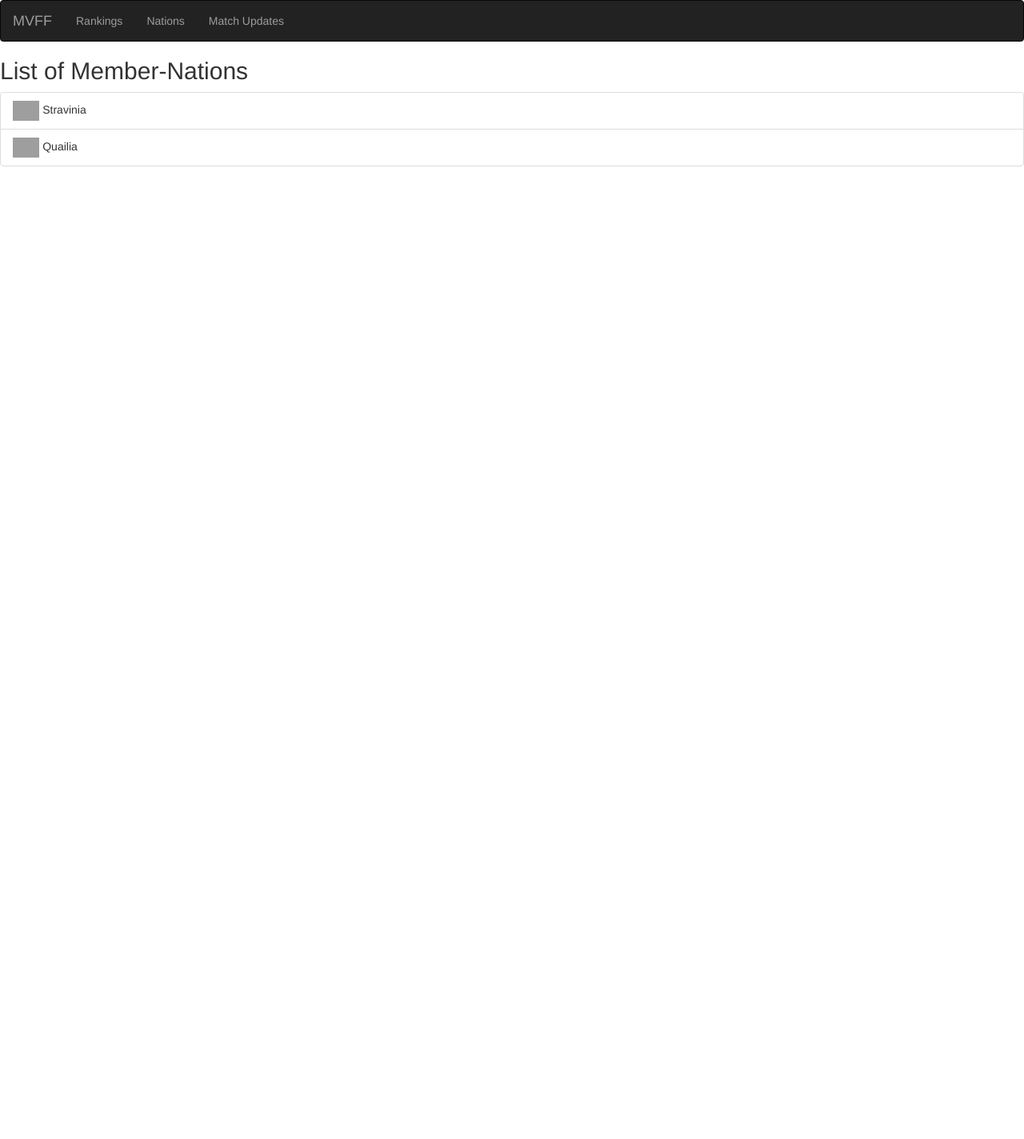
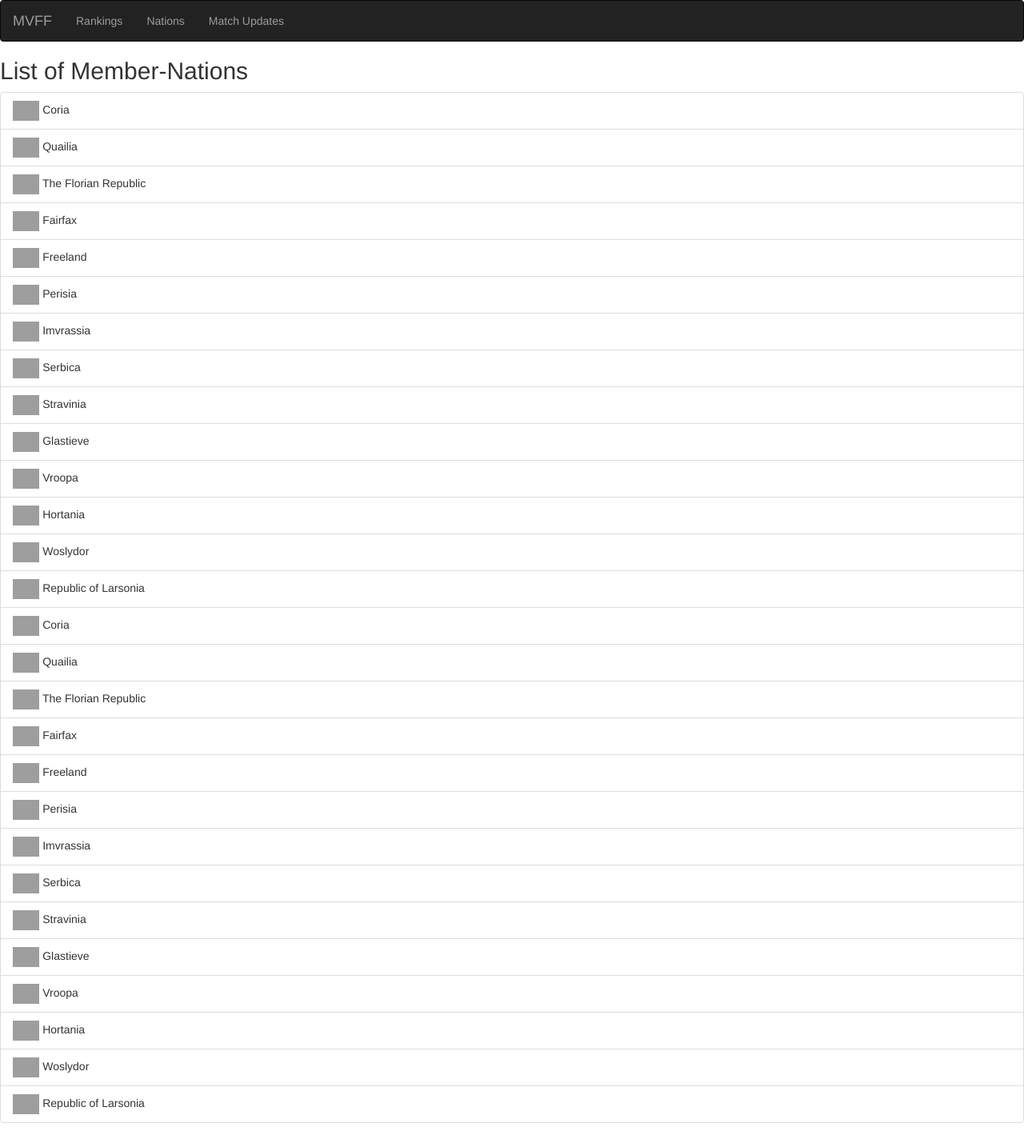
Before and after one commit to DimiMVFF/MicroFootball, a Django app: page /nations in a window 1280 px wide. Shown: the whole page at 80% size. Before the commit the page ends 208 px from the top, so only its background shows below. Run offline with Django 3.2, Linux system fonts and the light colour scheme; data comes from the database, SQL or seed files in the repository; some libraries are stand-ins or nearby versions; grey boxes are pictures that could not be loaded.

Commit message:
Update nations.html

```diff
--- a/federation/templates/federation/nations.html
+++ b/federation/templates/federation/nations.html
@@ -6,8 +6,20 @@
     <ul class="list-group">
         {% for nation in micronation %}
 
-                <li class="list-group-item"><img src="{{ nation.flag }}" height="25"> {{ nation }}</li>
-
+                <li class="list-group-item"><img src="https://micronations.wiki/images/c/c2/CoriaFlag.png" height="25"> Coria</li>
+       <li class="list-group-item"><img src="https://micronations.wiki/images/1/14/Quailiaflag.jpg" height="25"> Quailia</li>
+        <li class="list-group-item"><img src="https://micronations.wiki/images/e/e6/Florian_Republicflag.svg" height="25"> The Florian Republic</li>
+        <li class="list-group-item"><img src="https://micronations.wiki/images/3/34/Drof_final.png" height="25"> Fairfax</li>
+        <li class="list-group-item"><img src="https://micronations.wiki/images/0/08/PolishRepublicOfFreeland.png" height="25"> Freeland</li>
+        <li class="list-group-item"><img src="https://micronations.wiki/images/7/75/2nd_Flag.jpeg" height="25"> Perisia</li>
+        <li class="list-group-item"><img src="https://micronations.wiki/images/e/e4/ImvrassiaFlag.jpg" height="25"> Imvrassia</li>
+      <li class="list-group-item"><img src="https://micronations.wiki/images/8/88/Serbica.png" height="25"> Serbica</li>
+        <li class="list-group-item"><img src="https://micronations.wiki/images/b/bb/Stravinia_Flag.png" height="25"> Stravinia</li>
+        <li class="list-group-item"><img src="https://micronations.wiki/images/f/f9/Glastive.png" height="25"> Glastieve</li>
+        <li class="list-group-item"><img src="https://micronations.wiki/images/5/59/Flag_of_Vroopa.png" height="25"> Vroopa</li>
+        <li class="list-group-item"><img src="https://micronations.wiki/images/8/88/Hortania_Flag.png" height="25"> Hortania</li>
+        <li class="list-group-item"><img src=/ alt="no flag" height="25"> Woslydor</li>
+        <li class="list-group-item"><img src=/ alt="no flag" height="25"> Republic of Larsonia</li>
 
         {% endfor %}
     </ul>
```
